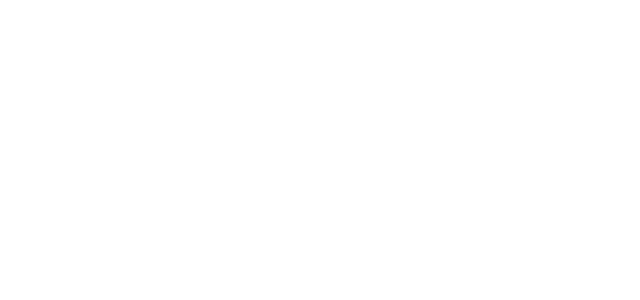
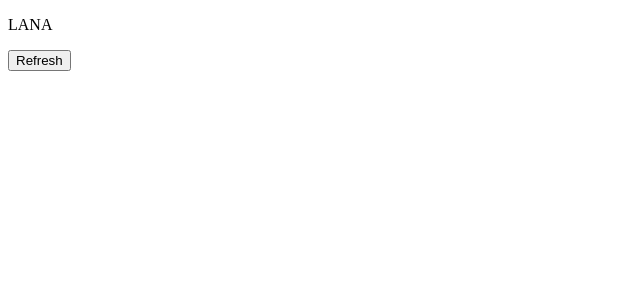
Before and after one commit to gti-sos/SOS2526-20, a SvelteKit app in the folder src/front/: page /wool-stats in a window 1280 px wide. Shown: the top 300 px of the page, without its empty margins (0-640 px from the left). Built offline with nearby package versions, Linux system fonts and the light colour scheme.

Commit message:
page svelte wool

```diff
--- a/src/front/src/routes/wool-stats/+page.svelte
+++ b/src/front/src/routes/wool-stats/+page.svelte
@@ -0,0 +1,20 @@
+<script>
+   let wools = $state([])
+
+async function getwool(){
+   const res = await fetch("http://localhost:3000/api/v1/wool-stats",{
+        method: "GET"
+   });
+   const data = await res.json();
+   wools = data;
+}
+</script>
+
+<p>LANA</p>
+<ul>
+{#each  wools as wool (wool.period, wool.reporterDesc,wool.flowDesc)}
+    <li> {wool.period} - {wool.reporterDesc} - {wool.flowDesc}</li>
+{/each}
+</ul>
+
+<button onclick={getwool}>Refresh</button>
```
